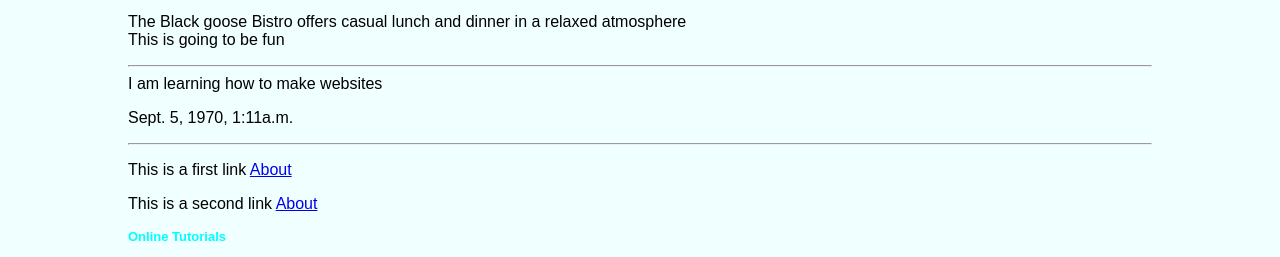
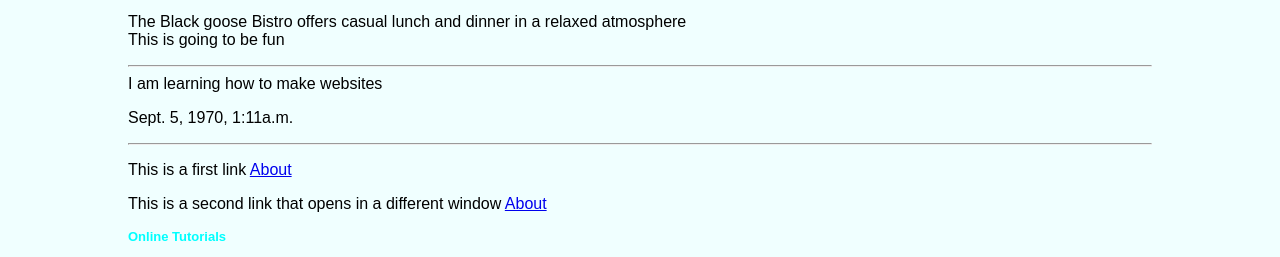
Before and after one commit to ThanosVasileiadis/ThanosVasileiadis.github.io, a plain HTML site: page index.html in a window 1280 px wide. Shown: the part 693-950 px from the top of the page. Drawn offline with Linux system fonts and the light colour scheme.

Commit message:
Update index.html

```diff
--- a/index.html
+++ b/index.html
@@ -44,7 +44,7 @@
 			</p>
 			<hr />
 			<p> This is a first link <a href="Link1.html">About </a> </p>
-			<p> This is a second link <a href="Link2.html">About </a> </p>
+			<p> This is a second link that opens in a different window <a href="Link2.html" target="_blank">About </a> </p>
 			<section>
 				<h2>Online Tutorials</h2>
 				<p>These are the best tutorials on the web.</p>
```
